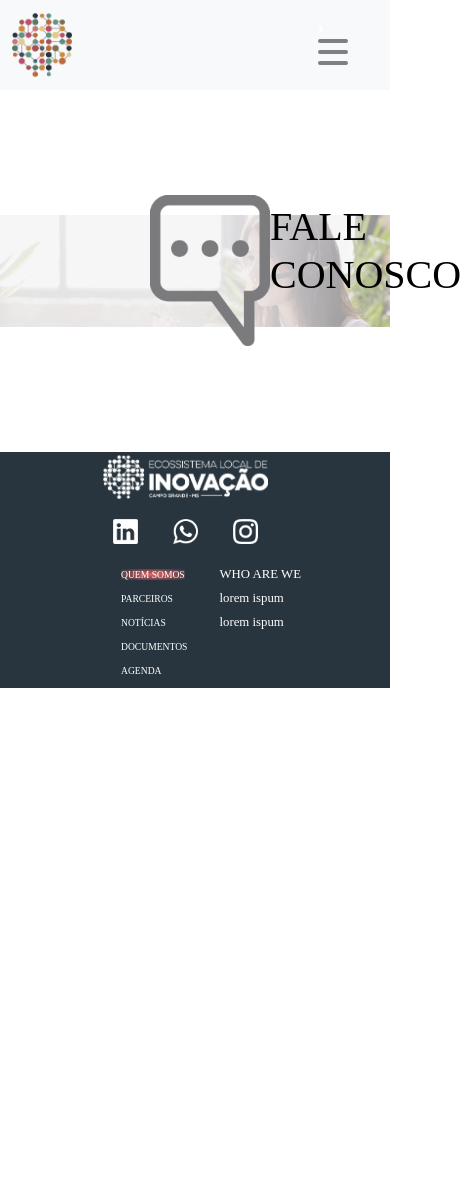
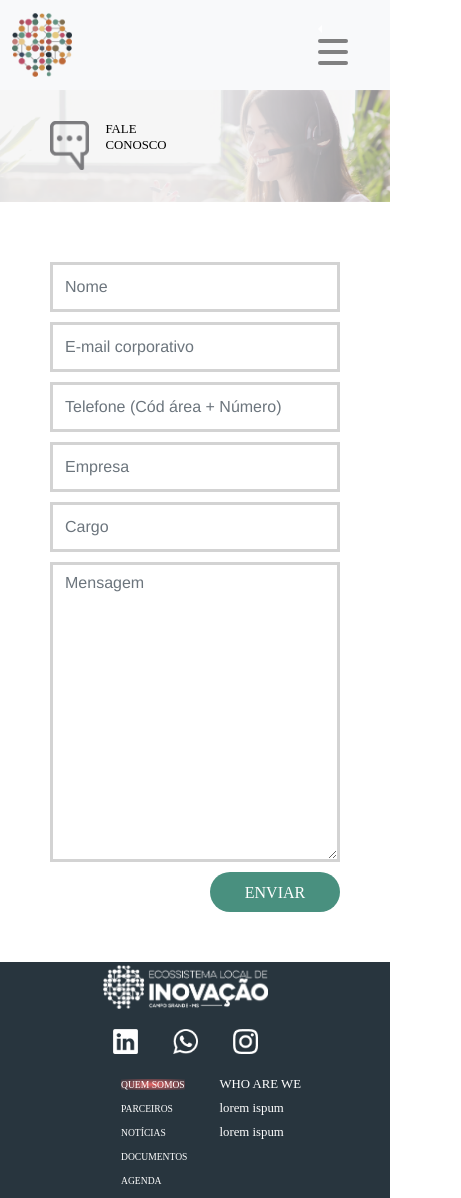
Before and after one commit to sesistartup/ecossistemadeinovacaocg, a Vue app: page /fale-conosco in a window 390 px wide. Shown: the whole page, 461 px wide, since content can reach past the window. Before the commit the page ends 844 px from the top, so only its background shows below. Built offline with nearby package versions, Linux system fonts and the light colour scheme; a web font is replaced by a local one.

Commit message:
update: fale conosco (done) e store startado

```diff
--- a/src/App.vue
+++ b/src/App.vue
@@ -78,4 +78,12 @@
 .light-body-text {
   color: #fff;
 }
+.green-btn {
+  border: none;
+  font-family: 'Lulu-Bold';
+  background-color: #49907f;
+}
+.green-btn:hover {
+  background-color: aquamarine;
+}
 </style>
--- /dev/null
+++ b/src/components/faleConosco/Formulario.vue
@@ -0,0 +1,83 @@
+<template>
+  <form action="submit" class="fale-conosco" @submit.prevent="comunicacaoStore.sendFaleConosco(contactForm.nome, contactForm.emailCorporativo, contactForm.telefone, contactForm.empresa, contactForm.cargo, contactForm.mensagem)">
+    <input class="form-control" v-model="contactForm.nome" type="text" name="person-name" id="name-input" placeholder="Nome">
+    <input class="half-size form-control" v-model="contactForm.emailCorporativo" type="text" name="corporate-email" id="email-input" placeholder="E-mail corporativo">
+    <input class="half-size form-control" v-model="contactForm.telefone" type="tel" name="phone" id="phone" placeholder="Telefone (Cód área + Número)" maxlength="11">
+    <input class="half-size form-control" v-model="contactForm.empresa" type="text" name="company" id="company-input" placeholder="Empresa">
+    <input class="half-size form-control" v-model="contactForm.cargo" type="text" name="job-position" id="cargo-input" placeholder="Cargo">
+    <textarea class="form-control" v-model="contactForm.mensagem" name="message" id="message" cols="30" rows="10" placeholder="Mensagem"></textarea>
+    <button type="submit" class="green-btn">ENVIAR</button>
+  </form>
+</template>
+
+<script setup lang="ts">
+import { ref } from 'vue';
+import { useComunicacaoStore } from '../../stores/comunicacao/store';
+
+  const comunicacaoStore = useComunicacaoStore();
+
+  const contactForm = ref({
+    nome: '',
+    emailCorporativo: '',
+    telefone: '',
+    empresa: '',
+    cargo: '',
+    mensagem: ''
+  });
+
+  // comunicacaoStore.sendFaleConosco(contactForm.value.nome, contactForm.value.emailCorporativo, contactForm.value.telefone, contactForm.value.empresa, contactForm.value.cargo, contactForm.value.mensagem);
+</script>
+
+<style scoped lang="scss">
+  form.fale-conosco {
+    padding: 50px 150px;
+    display: flex;
+    flex-wrap: wrap;
+    justify-content: space-between;
+    input.half-size {
+      width: 49%;
+      margin-right: 1%;
+      margin-left: 1%;
+    }
+    input.half-size:nth-child(even) {
+      margin-left: 0 !important;
+    }
+    input.half-size:nth-child(odd) {
+      margin-right: 0 !important;
+    }
+    .form-control {
+      margin-top: 10px;
+      height: 50px;
+      border-radius: 0;
+      border: 3px solid lightgray;
+    }
+    textarea[class="form-control"] {
+      min-height: 300px;
+    }
+    .green-btn {
+      margin-left: auto;
+      margin-top: 10px;
+      color: #fff;
+      border-radius: 25px;
+      width: 130px;
+      height: 40px;
+      line-height: 40px;
+      text-align: center;
+    }
+  }
+  @media (max-width: 991px) {
+    form.fale-conosco {
+      padding: 50px 100px;
+    }
+  }
+  @media (max-width: 768px) {
+    form.fale-conosco {
+      padding: 50px 50px;
+      input.half-size {
+        margin-right: 0;
+        margin-left: 0;
+        width: 100%;
+      }
+    }
+  }
+</style>
--- a/src/components/general/Banner.vue
+++ b/src/components/general/Banner.vue
@@ -1,34 +1,25 @@
 <template>
 <!-- TODO: fix banner size out of tv screen -->
   <figure class="banner">
+    <img :src="path" :alt="imgAlt">
     <slot />
     <figcaption class="d-none">{{ figcaption }}</figcaption>
   </figure>
 </template>
 
 <script setup lang="ts">
-import { onMounted } from 'vue';
 
   const props = defineProps<{
     path: string,
     figcaption: string,
     imgAlt: string,
-    pixelsBgHeight: string
   }>()
-
-  onMounted(() => {
-    const fig: HTMLElement = document.querySelector('figure.banner')!
-    fig.style.cssText = `
-      background: url('${props.path}') no-repeat center center;
-      background-size: contain;
-      height: ${props.pixelsBgHeight}
-    `
-  })
 </script>
 
 <style scoped lang="scss">
 
   figure.banner {
+    position: relative;
     margin: 0;
     img {
       width: -webkit-fill-available;
--- /dev/null
+++ b/src/stores/comunicacao/store.ts
@@ -0,0 +1,22 @@
+import { defineStore } from "pinia";
+import { validateInput } from "./types";
+// import { faleConosco } from "./types";
+// import axios from "axios";
+
+export const useComunicacaoStore = defineStore('comunicacaoStore', {
+  // state: () => {
+  //   return {
+  //     faleConoscoStore: faleConosco
+  //   }
+  // },
+  actions: {
+    async sendFaleConosco(nome: string, emailCorporativo: string, telefone: string, empresa: string, cargo: string, mensagem: string) {
+      try {
+        const faleConoscoInput = validateInput(nome, emailCorporativo, telefone, empresa, cargo, mensagem)
+        console.log(faleConoscoInput)
+      } catch (error) {
+        console.log(error)
+      }
+    }
+  }
+});
--- /dev/null
+++ b/src/stores/comunicacao/types.ts
@@ -0,0 +1,33 @@
+interface faleConoscoInterface {
+  nome: string
+  emailCorporativo: string
+  telefone: string
+  empresa: string
+  cargo: string
+  mensagem: string
+}
+
+export class faleConosco implements faleConoscoInterface {
+  nome!: string;
+  emailCorporativo!: string;
+  telefone!: string;
+  empresa!: string;
+  cargo!: string;
+  mensagem!: string;
+
+  constructor(nome: string, emailCorporativo: string, telefone: string, empresa: string, cargo: string, mensagem: string) {
+    [ this.nome, this.emailCorporativo, this.telefone, this.empresa, this.cargo, this.mensagem ] = arguments
+  };
+}
+
+export const validateInput = (nome: string, ec: string, tel: string, emp: string, cargo: string, msg: string): TypeError | faleConosco => {
+  if (!nome
+    || !ec
+    || !tel
+    || !emp
+    || !cargo
+    || !msg) {
+    return new TypeError("Por favor, confira os dados e tente novamente");
+  };
+  return new faleConosco(nome, ec, tel, emp, cargo, msg) ;
+}
--- a/src/views/fale-conosco/FaleConosco.vue
+++ b/src/views/fale-conosco/FaleConosco.vue
@@ -4,33 +4,81 @@
     path="src/assets/fale-conosco/fale-conosco-banner.png"
     figcaption="costumer-service"
     img-alt="costumer-service"
-    pixels-bg-height="362px"
   >
     <div class="d-flex h-100">
       <img src="../../assets/fale-conosco/fale-conosco-icon.png" alt="Fale Conosco">
       <h1 class="dark-title">FALE<br>CONOSCO</h1>
     </div>
   </Banner>
+  <Formulario />
   <FooterComponent />
 </template>
 
 <script setup lang="ts">
 import Banner from '../../components/general/Banner.vue';
+import Formulario from '../../components/faleConosco/Formulario.vue';
 
 </script>
 
 <style scoped lang="scss">
   div.d-flex {
+    position: absolute;
+    top: 0;
     align-items: center;
     justify-content: flex-start;
     padding: 0 150px;
     img {
-      width: 120px;
+      max-width: 120px;
+      min-width: 20px;
+      width: 20%;
     }
     h1 {
       font-size: 2.5rem;
       text-align: start;
       margin-bottom: 2.5rem !important;
+      margin-left: 2rem;
+    }
+  }
+  @media (max-width: 1200px) {
+    div.d-flex {
+      h1 {
+        font-size: 2rem;
+        text-align: start;
+        margin-bottom: 2rem !important;
+        margin-left: 1.5rem;
+      }
+    }
+  }
+  @media (max-width: 991px) {
+    div.d-flex {
+      padding: 0 100px;
+      h1 {
+        font-size: 1.5rem;
+        text-align: start;
+        margin-bottom: 2rem !important;
+        margin-left: 1.5rem;
+      }
+    }
+  }
+  @media (max-width: 768px) {
+  div.d-flex {
+    padding: 0 50px;
+      h1 {
+        font-size: 1rem;
+        text-align: start;
+        margin-bottom: 2rem !important;
+        margin-left: 1rem;
+      }
+    }
+  }
+  @media (max-width: 576px) {
+  div.d-flex {
+      h1 {
+        font-size: 0.8rem;
+        text-align: start;
+        margin-bottom: 1rem !important;
+        margin-left: 1rem;
+      }
     }
   }
 </style>
```
Also changed, not shown: src/assets/home/carousel/sesi.png (renamed from src/assets/home/carousel/MicrosoftTeams-image (7).png).
